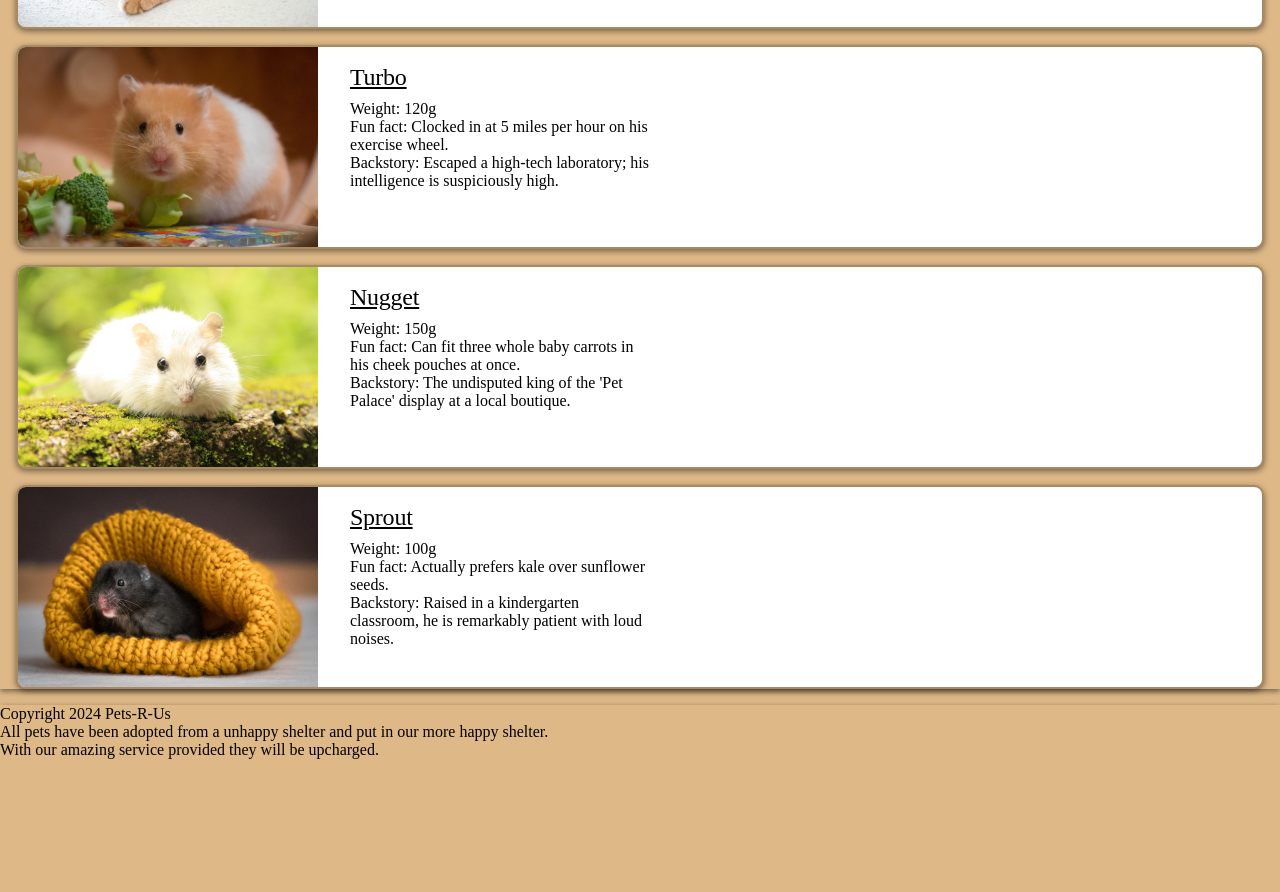
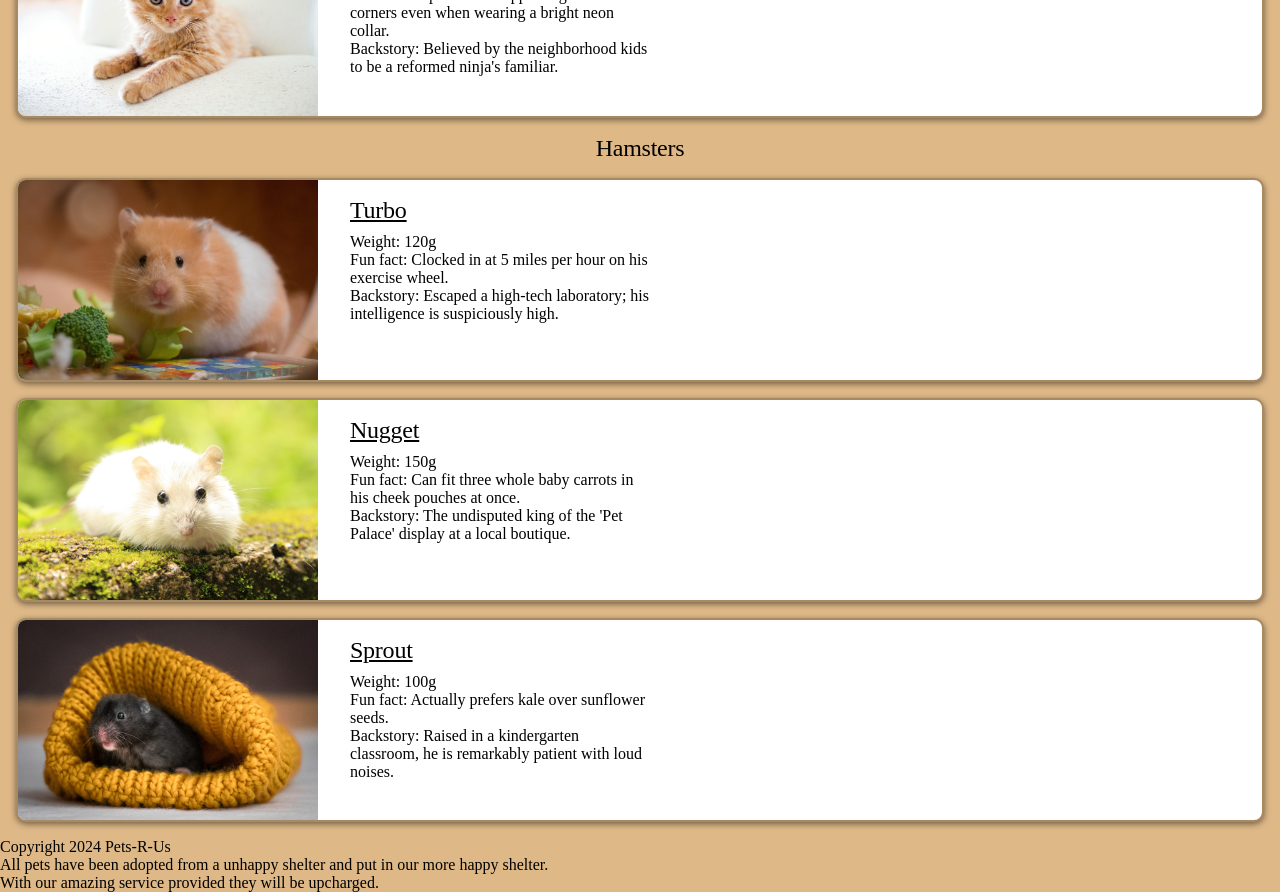
Before and after one commit to leoraggy/pet-site, a React (Vite) app: page / in a window 1280 px wide. Shown: the part 1620-2512 px from the top of the page. Before the commit the page ends 2379 px from the top, so only its background shows below. Built offline with nearby package versions, Linux system fonts and the light colour scheme.

Commit message:
Finishing up

```diff
--- a/src/components/PetList.jsx
+++ b/src/components/PetList.jsx
@@ -1,12 +1,23 @@
 import PetCard from "./PetCard";
+import Section from "./Section";
 import { petList } from "../data/data";
+
+const categories = [
+  { type: "dog", title: "Dogs" },
+  { type: "cat", title: "Cats" },
+  { type: "hamster", title: "Hamsters" },
+];
 
 function PetList() {
   return (
     <>
-      <div>
-        {petList.map((pet, index) => (
+      {categories.map(({ type, title }) => (
+        <Section key={type} title={title}>
+          {petList
+            .filter((pet) => pet.type === type)
+            .map((pet) => (
               <PetCard
+                key={pet.name}
                 name={pet.name}
                 weight={pet.weight}
                 funFact={pet.funFact}
@@ -14,7 +25,8 @@ function PetList() {
                 img={pet.img}
               />
             ))}
-      </div>
+        </Section>
+      ))}
     </>
   );
 }
--- /dev/null
+++ b/src/components/Section.jsx
@@ -0,0 +1,14 @@
+
+
+function Section({title, children}) {
+    return (
+        <section className="section">
+            <h2 className="section-title">{title}</h2>
+            <div className="section-content">
+                {children}
+            </div>
+        </section>
+    );
+}
+
+export default Section;
--- a/src/data/data.js
+++ b/src/data/data.js
@@ -2,6 +2,7 @@ export const petList = [
   // --- DOGS ---
   {
     name: "Barnaby",
+    type: "dog",
     weight: "32kg",
     funFact: "Can balance a full glass of water on his head while walking.",
     backstory:
@@ -10,6 +11,7 @@ export const petList = [
   },
   {
     name: "Pip",
+    type: "dog",
     weight: "4kg",
     funFact:
       "Considers himself the neighborhood watch and barks at falling leaves.",
@@ -19,6 +21,7 @@ export const petList = [
 
   {
     name: "Luna",
+    type: "dog",
     weight: "25kg",
     funFact: "Snores in the exact rhythm of 1920s jazz music.",
     backstory:
@@ -29,6 +32,7 @@ export const petList = [
   // --- CATS ---
   {
     name: "Sir Meows-a-Lot",
+    type: "cat",
     weight: "6kg",
     funFact: "Only drinks water if it’s served in a crystal flute.",
     backstory:
@@ -37,6 +41,7 @@ export const petList = [
   },
   {
     name: "Mochi",
+    type: "cat",
     weight: "4.5kg",
     funFact:
       "Has a 'thumb' on each front paw that allows her to open cabinet doors.",
@@ -46,6 +51,7 @@ export const petList = [
   },
   {
     name: "Shadow",
+    type: "cat",
     weight: "5kg",
     funFact:
       "Capable of disappearing into dark corners even when wearing a bright neon collar.",
@@ -57,6 +63,7 @@ export const petList = [
   // --- HAMSTERS ---
   {
     name: "Turbo",
+    type: "hamster",
     weight: "120g",
     funFact: "Clocked in at 5 miles per hour on his exercise wheel.",
     backstory:
@@ -65,6 +72,7 @@ export const petList = [
   },
   {
     name: "Nugget",
+    type: "hamster",
     weight: "150g",
     funFact: "Can fit three whole baby carrots in his cheek pouches at once.",
     backstory:
@@ -73,6 +81,7 @@ export const petList = [
   },
   {
     name: "Sprout",
+    type: "hamster",
     weight: "100g",
     funFact: "Actually prefers kale over sunflower seeds.",
     backstory:
--- a/src/index.css
+++ b/src/index.css
@@ -8,10 +8,6 @@ html {
 body {
   margin: 0;
   padding: 0;
-}
-
-div {
-  box-shadow: 0 2px 6px rgba(0, 0, 0, 0.5);
 }
 
 h1,
@@ -85,6 +81,11 @@ code {
   background-color: white;
   border-radius: 10px;
   margin: 16px;
+  box-shadow: 0 2px 6px rgba(0, 0, 0, 0.5);
+}
+
+.section-title {
+  text-align: center;
 }
 
 .pet-card-container .pet-card {
```
Lines whose indentation alone changed are shown as unchanged.
